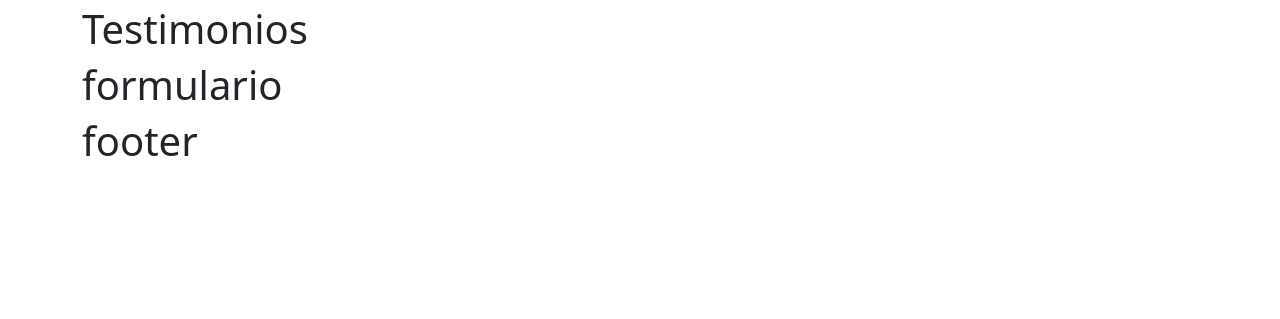
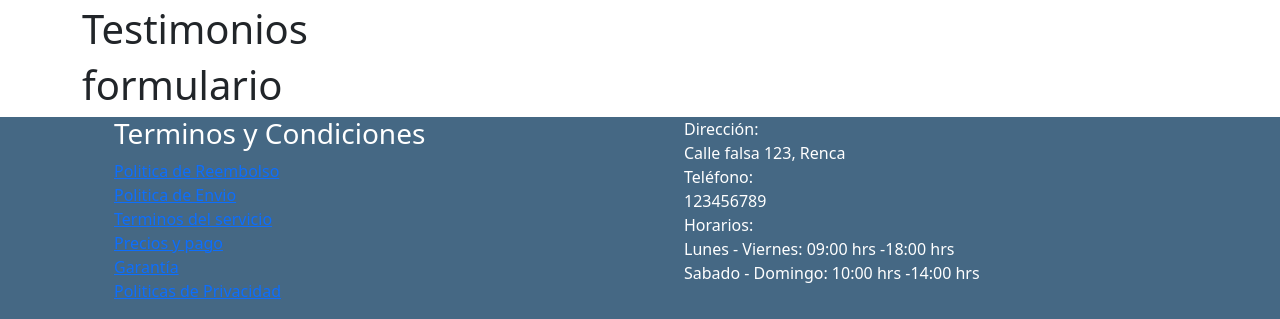
Before and after one commit to IsaakCov/proyectoIntegradorTallerDiseno, a plain HTML site: page index.html in a window 1280 px wide. Shown: the part 770-1089 px from the top of the page. Before the commit the page ends 938 px from the top, so only its background shows below. Drawn offline with nearby package versions, Linux system fonts and the light colour scheme.

Commit message:
Subida de footer

```diff
--- a/CSS/style.css
+++ b/CSS/style.css
@@ -0,0 +1,7 @@
+footer{
+    background-color: #456884;
+    color: white;
+}
+li{
+    list-style: none;
+}
--- a/index.html
+++ b/index.html
@@ -7,9 +7,10 @@
     <link href="https://cdn.jsdelivr.net/npm/bootstrap@5.3.0/dist/css/bootstrap.min.css" rel="stylesheet" integrity="sha384-9ndCyUaIbzAi2FUVXJi0CjmCapSmO7SnpJef0486qhLnuZ2cdeRhO02iuK6FUUVM" crossorigin="anonymous">
     <!-- Link css -->
     <link rel="stylesheet" href="./CSS/hero-section.css">
+    <link rel="stylesheet" href="./CSS/style.css">
     <title>Taller de Diseño</title>
 </head>
-<body class="vh-100 overflow-hidden">
+<body>
 
   <!-- navbar -->
   <div id="menu">
@@ -127,10 +128,36 @@
     </section>
 
     <footer>
-        <div class="container">
-            <h1>footer</h1>
-        </div>
-    </footer>
+      <div class="container">
+          <div class="row">
+              <div class="col">
+                  <ul>
+                      <li><h3>Terminos y Condiciones</h3></li>
+                      <li><a href="#">Politica de Reembolso </a></li>
+                      <li> <a href="#">Politica de Envio</a></li>
+                      <li> <a href="#">Terminos del servicio</a></li>
+                      <li> <a href="#">Precios y pago</a></li>
+                      <li> <a href="#">Garantía</a></li>
+                      <li> <a href="#">Politicas de Privacidad</a></li>
+                  </ul>
+              </div>
+              <div class="col">
+                  <ul>
+                      <li>Dirección:</li>
+                      <li>Calle falsa 123, Renca</li>
+                      <li>Teléfono:</li>
+                      <li>123456789</li>
+                      <li>Horarios:</li>
+                      <li>Lunes - Viernes: 09:00 hrs -18:00 hrs</li>
+                      <li>Sabado - Domingo: 10:00 hrs -14:00 hrs</li>
+                  </ul>
+              </div>
+          </div>
+
+      </div>
+
+
+      </footer>
 <!-- script bootstrap-->
 <script src="https://cdn.jsdelivr.net/npm/bootstrap@5.3.0/dist/js/bootstrap.bundle.min.js" integrity="sha384-geWF76RCwLtnZ8qwWowPQNguL3RmwHVBC9FhGdlKrxdiJJigb/j/68SIy3Te4Bkz" crossorigin="anonymous"></script>
 <!-- Carrusel -->
```
